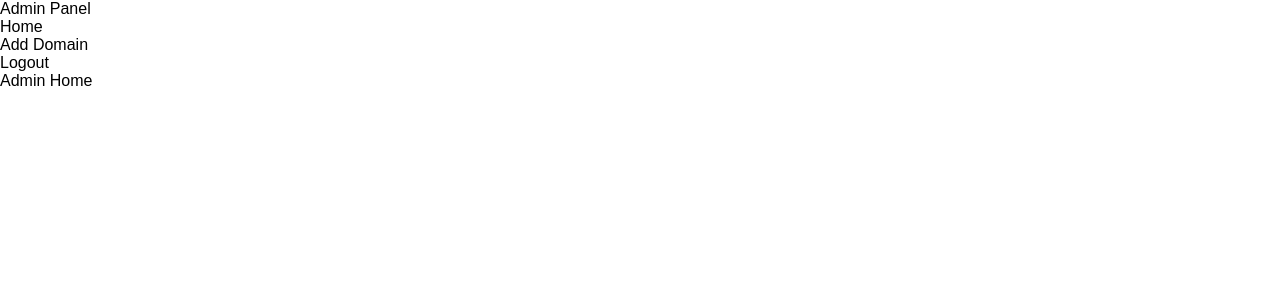
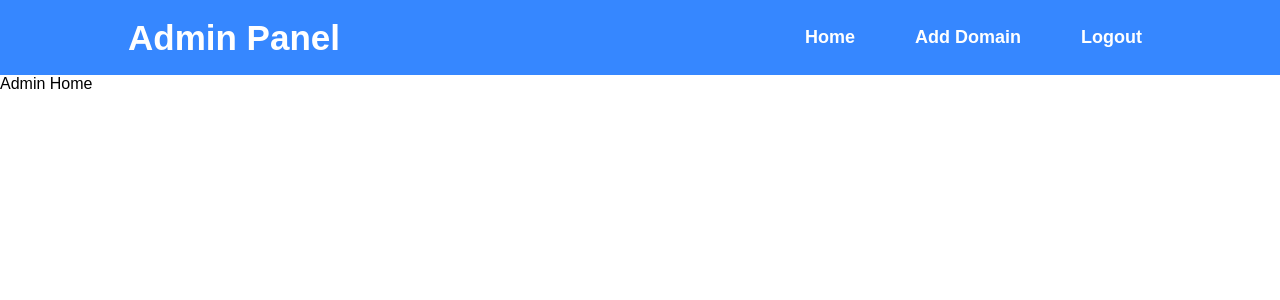
Before and after one commit to mohammad-jaffal/medically-project, a React (Create React App) app in the folder medically-admin/: page /home in a window 1280 px wide. Shown: the top 300 px of the page. Built offline with nearby package versions, Linux system fonts and the light colour scheme.

Commit message:
Frontend: Styling admin navbar

```diff
--- a/medically-admin/src/App.css
+++ b/medically-admin/src/App.css
@@ -13,6 +13,12 @@
   display: flex;
   flex-direction: column;
 }
+
+/*  */
+/*  */
+/* LOGIN PAGE STYLE */
+/*  */
+/*  */
 
 .login-form-container {
   display: flex;
@@ -74,3 +80,54 @@
 .login-btn:active {
   background-color: rgba(54, 135, 255, 0.8);
 }
+
+
+/*  */
+/*  */
+/* NAVBAR STYLE */
+/*  */
+/*  */
+
+.navbar {
+  background-color: rgb(54, 135, 255);
+  display: flex;
+  justify-content: space-between;
+  padding-left: 10%;
+  padding-right: 10%;
+  color: white;
+  height: 75px;
+}
+
+.navbar-title {
+  font-size: 35px;
+  font-weight: bold;
+  user-select: none;
+  display: flex;
+  flex-direction: column;
+  justify-content: center;
+}
+.navbar-menu {
+  height: 100%;
+  display: flex;
+  justify-content: center;
+  align-items: center;
+  gap: 40px;
+
+}
+
+.navbar-li {
+  /* height: 60%; */
+  font-size: 18px;
+  cursor: pointer;
+  user-select: none;
+  list-style-type: none;
+  font-weight: bold;
+  padding: 10px;
+  border-radius: 10px;
+}
+
+.navbar-li>div {
+  display: flex;
+  flex-direction: column;
+  justify-content: center;
+}
--- a/medically-admin/src/components/NavBar.js
+++ b/medically-admin/src/components/NavBar.js
@@ -7,12 +7,11 @@ const Navbar = () => {
 
 
     function logoutFunction() {
-        navigate("/");
-        // navigate("/home", { replace: true });
+        navigate("/", { replace: true });
     }
     return (
         <div className="navbar">
-            <div className="main-logo">Admin Panel</div>
+            <div className="navbar-title">Admin Panel</div>
             <ul className="navbar-menu">
                 <li className="navbar-li" onClick={() => {}}><div>Home</div></li>
                 <li className="navbar-li" onClick={() => {}}><div>Add Domain</div></li>
```
